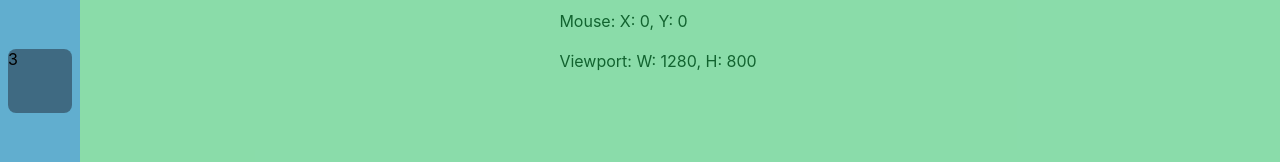
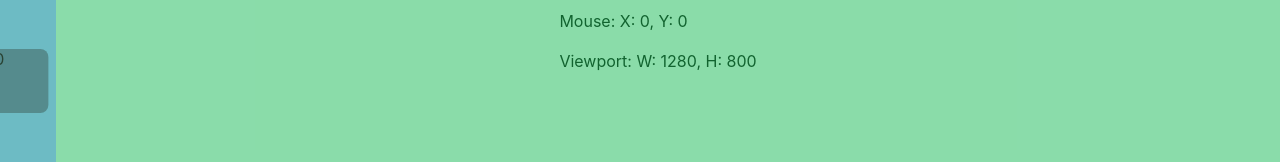
Before and after one commit to mizulegendsstudios/mizu-axiscore, a website: page index.html in a window 1280 px wide. Shown: the part 359-521 px from the top of the page. Drawn offline with Linux system fonts and the light colour scheme.

Commit message:
Update index.html

```diff
--- a/index.html
+++ b/index.html
@@ -32,7 +32,7 @@
   <div id="blue-bar" class="div center-vertically">
     <div class="square">1</div>
     <div class="square">2</div>
-    <div class="square">3</div>
+    <div class="square">30</div>
     <button id="create-node-btn" class="node-btn">
         <span class="plus-icon">+</span>
     </button>
```
